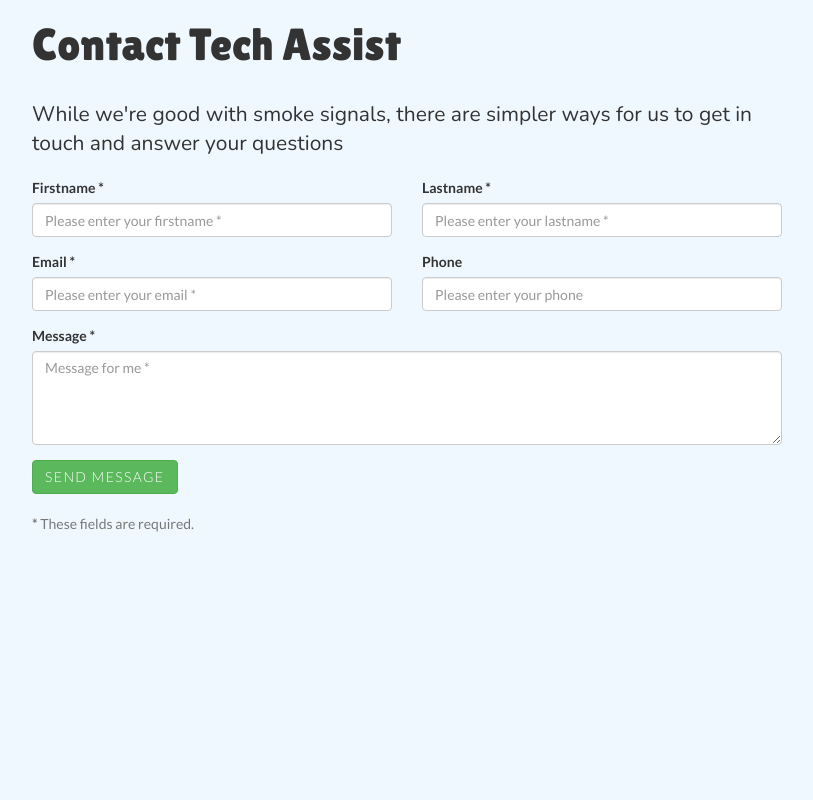
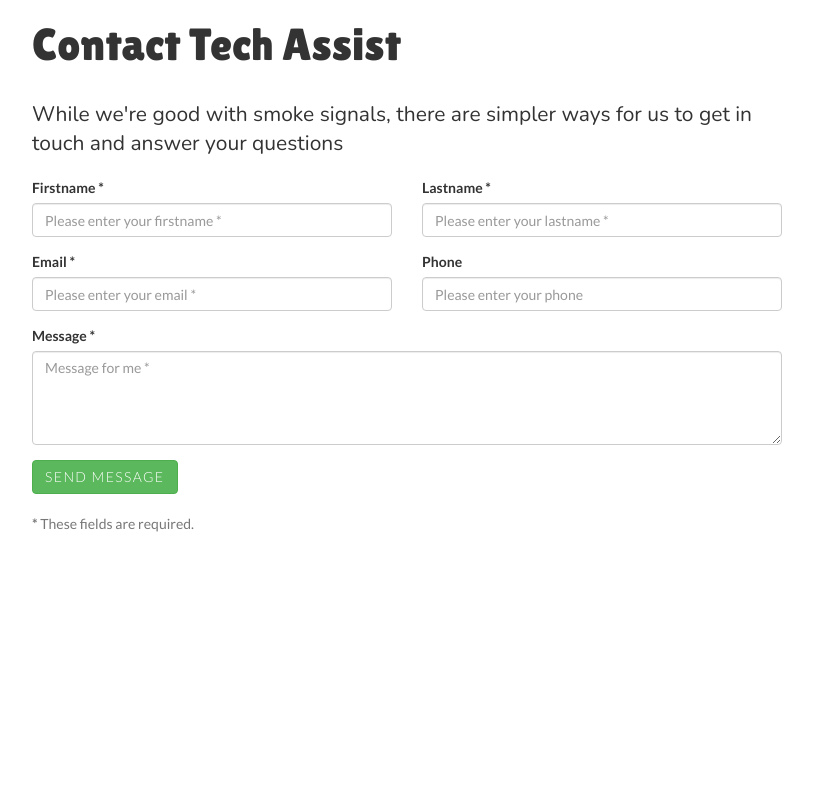
Before and after one commit to lakshithaonline/Tech-Assist, a PHP site: page /contact.php in a window 1280 px wide. Shown: the whole page, without its empty margins (233-1046 px from the left). Run offline with PHP 8.4, Linux system fonts and the light colour scheme.

Commit message:
Update style.css

```diff
--- a/Contact Us/style.css
+++ b/Contact Us/style.css
@@ -2,7 +2,7 @@
 @import url('https://fonts.googleapis.com/css2?family=Nunito:wght@300&display=swap');
 body {
     font-family: 'Lato', sans-serif;
-    background-color: aliceblue;
+    background-color: white;
 }
 
 h1{
```
